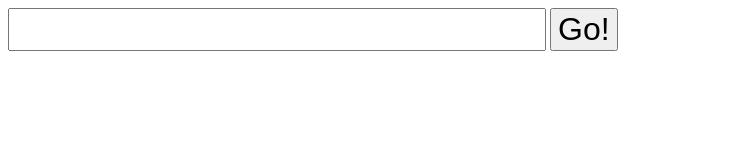
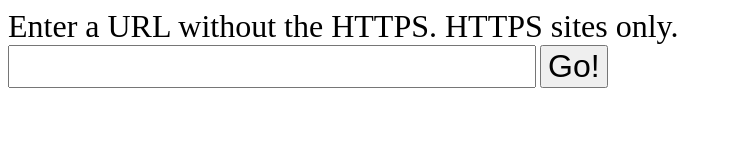
Before and after one commit to kilgorezer/kilgfilehosting, a plain HTML site: page brow.html in a window 1280 px wide. Shown: the whole page, without its empty margins (0-731 px from the left). Drawn offline with Linux system fonts and the light colour scheme.

Commit message:
Update brow.html

```diff
--- a/brow.html
+++ b/brow.html
@@ -4,7 +4,8 @@
 		<title>Basic Browser Homepage</title>
 	</head>
 	<body>
-		<input type="text" id="URL" style="width: 530px; font-size: 24pt;"> <input type="button" value="Go!" onclick="browgo();" style="font-size: 24pt;">
+		<span style="font-size: 24pt;">Enter a URL without the HTTPS. HTTPS sites only.</span><br/>
+		<input type="text" id="URL" style="width: 520px; font-size: 24pt;"/> <input type="button" value="Go!" onclick="browgo();" style="font-size: 24pt;">
 		<script type="text/javascript">
 			function browgo() {
 				var text = document.getElementById("URL").value;
```
